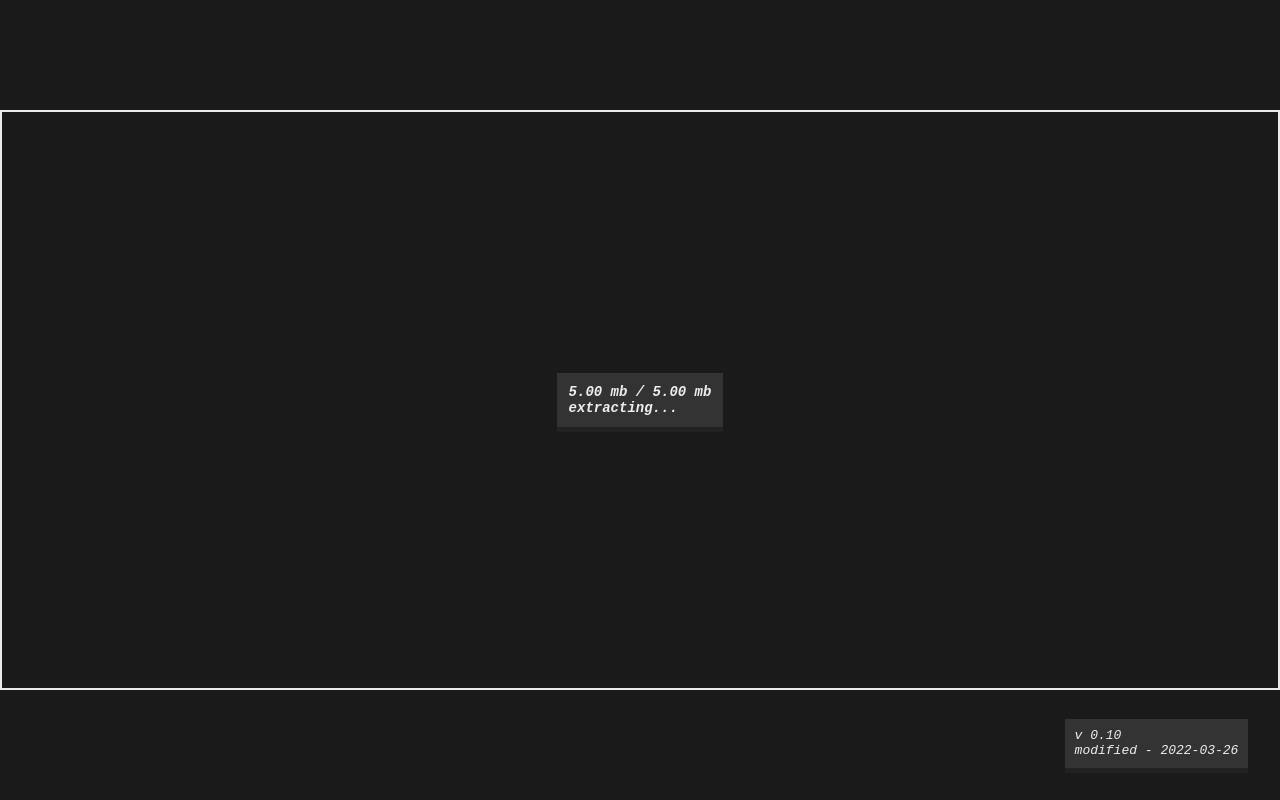
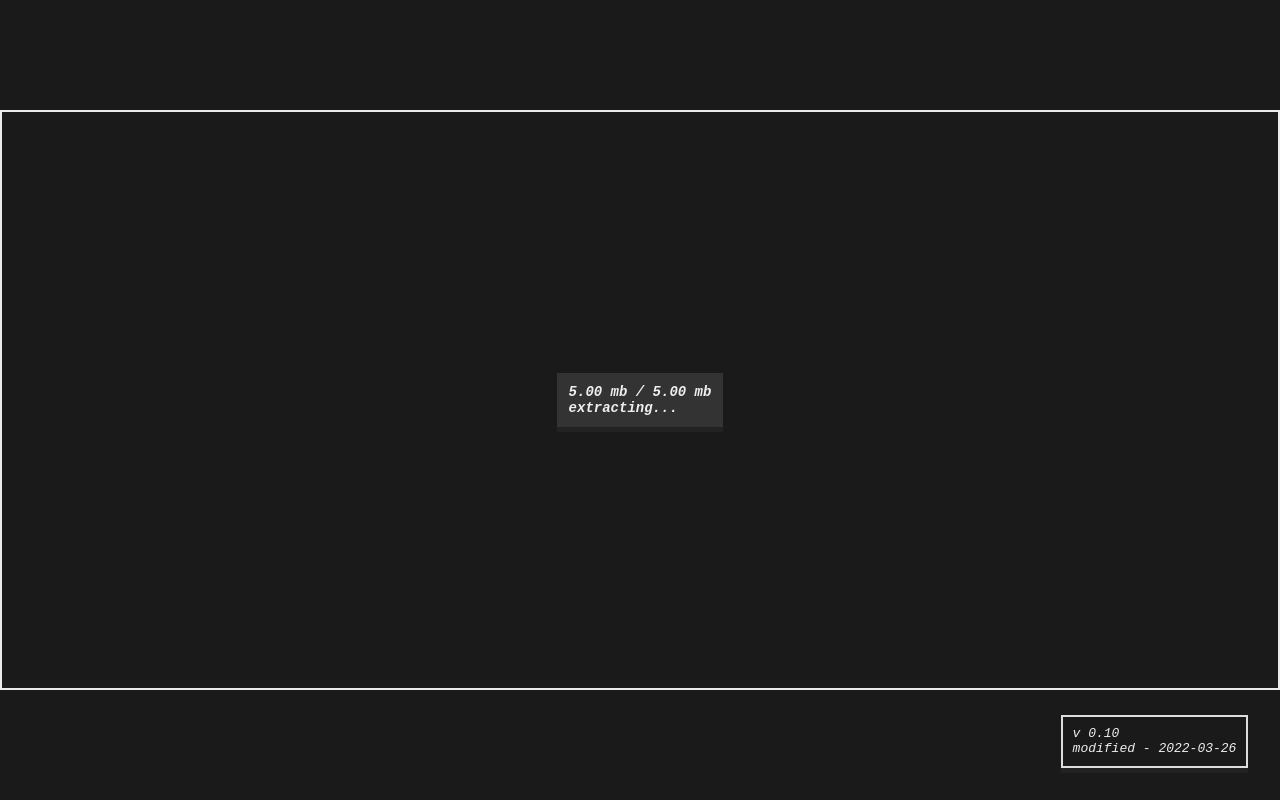
Before and after one commit to an-alch3mist/WEBGL_CANVAS_0_2, a plain HTML site: page index.html in a window 1280 px wide. Drawn offline with Linux system fonts and the light colour scheme; no server answers.

Commit message:
Update index.html

```diff
--- a/index.html
+++ b/index.html
@@ -119,14 +119,15 @@ canvas
       font-weight: bold;*/
 
     font-family: "Courier New" , attribute-mono , monospace;
-    font-weight:  100;
+    font-weight:  400;
     font-style: italic;
 
     font-size: 13px;
 
     width: max-content;
-    background: #333;
-
+/*    background: #333;
+*/
+    border : 2px solid #ddd;
 
     box-shadow : 0px 5px 0px 0px #222;
 }
```
